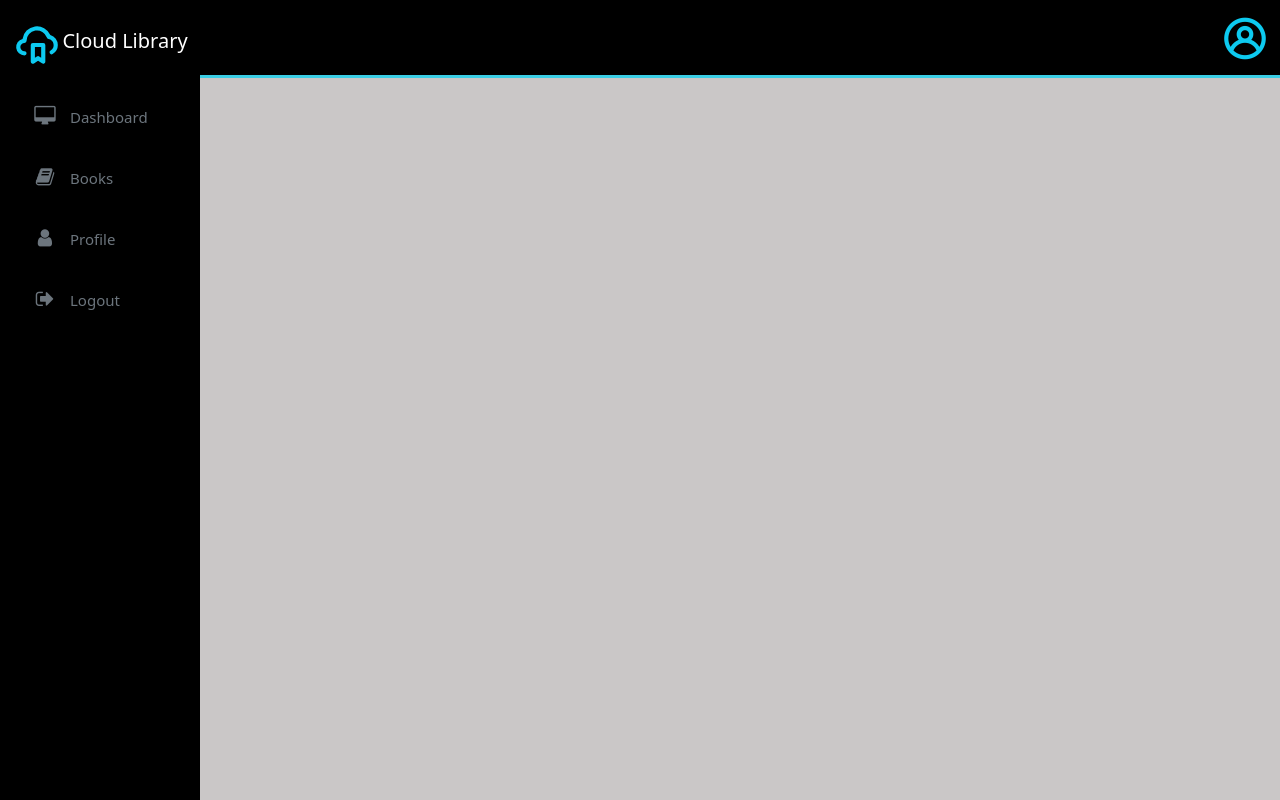
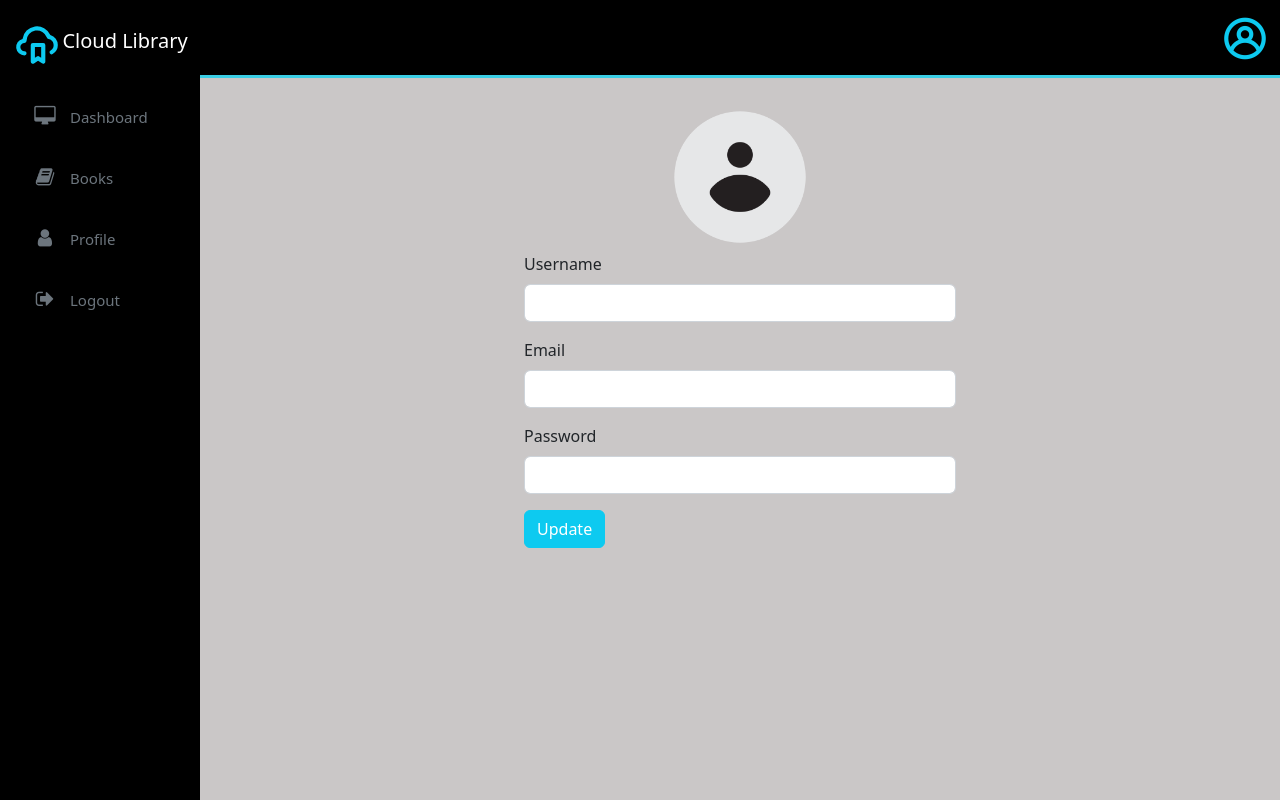
Before and after one commit to anasbrn/Library-Online-System, a PHP site: page /starter/profile.php in a window 1280 px wide. Run offline with PHP 8.4, Linux system fonts and the light colour scheme.

Commit message:
second commit

```diff
--- a/starter/css/style.css
+++ b/starter/css/style.css
@@ -263,6 +263,11 @@ button a{
     width: 250px;
 }
 
+.updateForm{
+    margin: auto;
+    margin-top: 20px;
+    width: 40%;
+}
 
 @media screen and (max-width: 767px) {
     .child {
--- a/starter/profile.php
+++ b/starter/profile.php
@@ -4,8 +4,30 @@
     include_once 'sidebar.php' ;
 ?>
 
+    <form action="scripts.php" method="POST" enctype="multipart/form-data" class="updateForm">
+        <div class="mt-4 mx-5 text-center">
+            <img src="/design/img/form/utilisateur.png" width="150" height="150">
+        </div>
+        <div class="mb-3">
+            <label for="nameBook" class="form-label">Username</label>
+            <input type="text" class="form-control" id="nameBook" name="title" required>
+        </div>
 
+        <div class="mb-3">
+            <label for="author" class="form-label">Email</label>
+            <input type="Email" class="form-control" id="email" name="email" required>
+        </div>
 
+        <div class="mb-3">
+            <label for="password" class="form-label">Password</label>
+            <input type="password" class="form-control" id="password" name="password" required>
+        </div>
+
+      <div class="">
+        <button type="submit" class="btn btn-info text-white" name="update">Update</button>
+      </div>
+
+      </form>
 
 
 <?php
```
